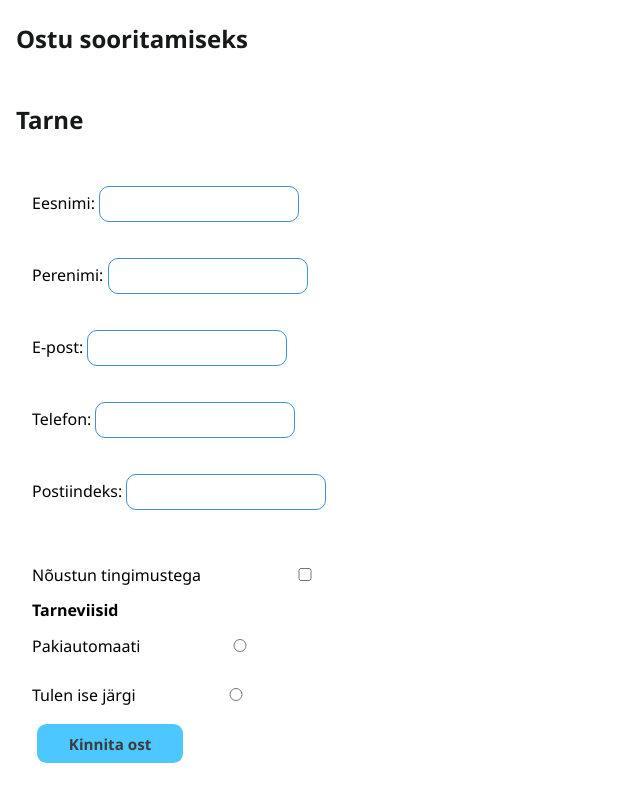
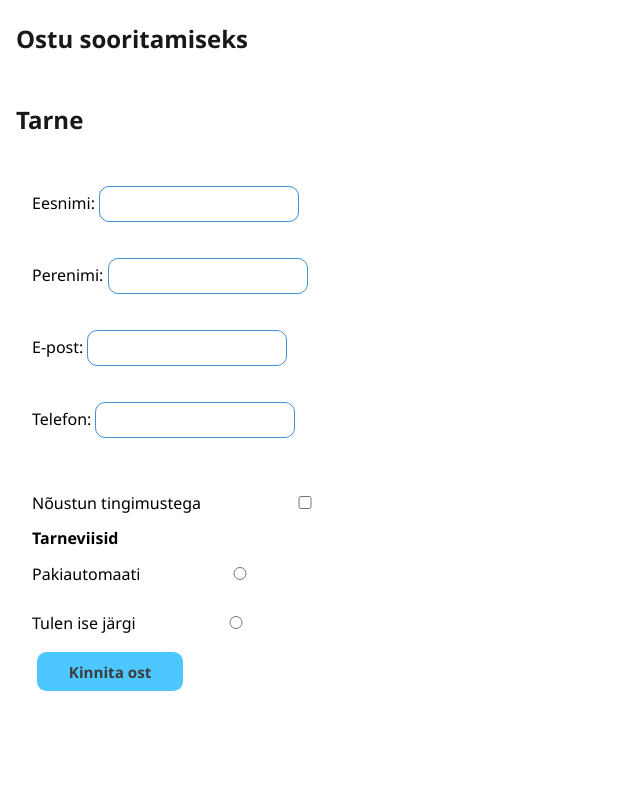
Before and after one commit to MedvedEE/VLE_JS, a plain HTML site: page index.html in a window 1280 px wide. Shown: the part 754-1554 px from the top of the page, without its empty margins (0-640 px from the left). After the commit the page ends 1482 px from the top, so only its background shows below. Drawn offline with Linux system fonts and the light colour scheme.

Commit message:
Updating VLE

```diff
--- a/index.html
+++ b/index.html
@@ -11,8 +11,6 @@
 </head>
 
 <body>
-
-
     <main class="container">
         <!----------------Ostukorv--------------------->
         <section class="section">
@@ -35,6 +33,7 @@
                 </div>
             </div>
 
+
             <h2 class="ostukorv">Ostukorv</h2>
             <div class="korv"></div>
         </section>
@@ -42,6 +41,7 @@
         <!----------------Taimer--------------------->
         <section class="section">
             <h2>Ostu sooritamiseks <span id="time"></span> </h2>
+
         </section>
 
         <!----------------Tarne vorm--------------------->
@@ -66,11 +66,6 @@
                 <div class="form-control">
                     <label for="telefon">Telefon:
                         <input type="text" id="telefon">
-                    </label>
-                </div>
-                <div class="form-control">
-                    <label for="postiindeks">Postiindeks:
-                        <input type="text" id="postiindeks">
                     </label>
                 </div>
                 <br>
```
